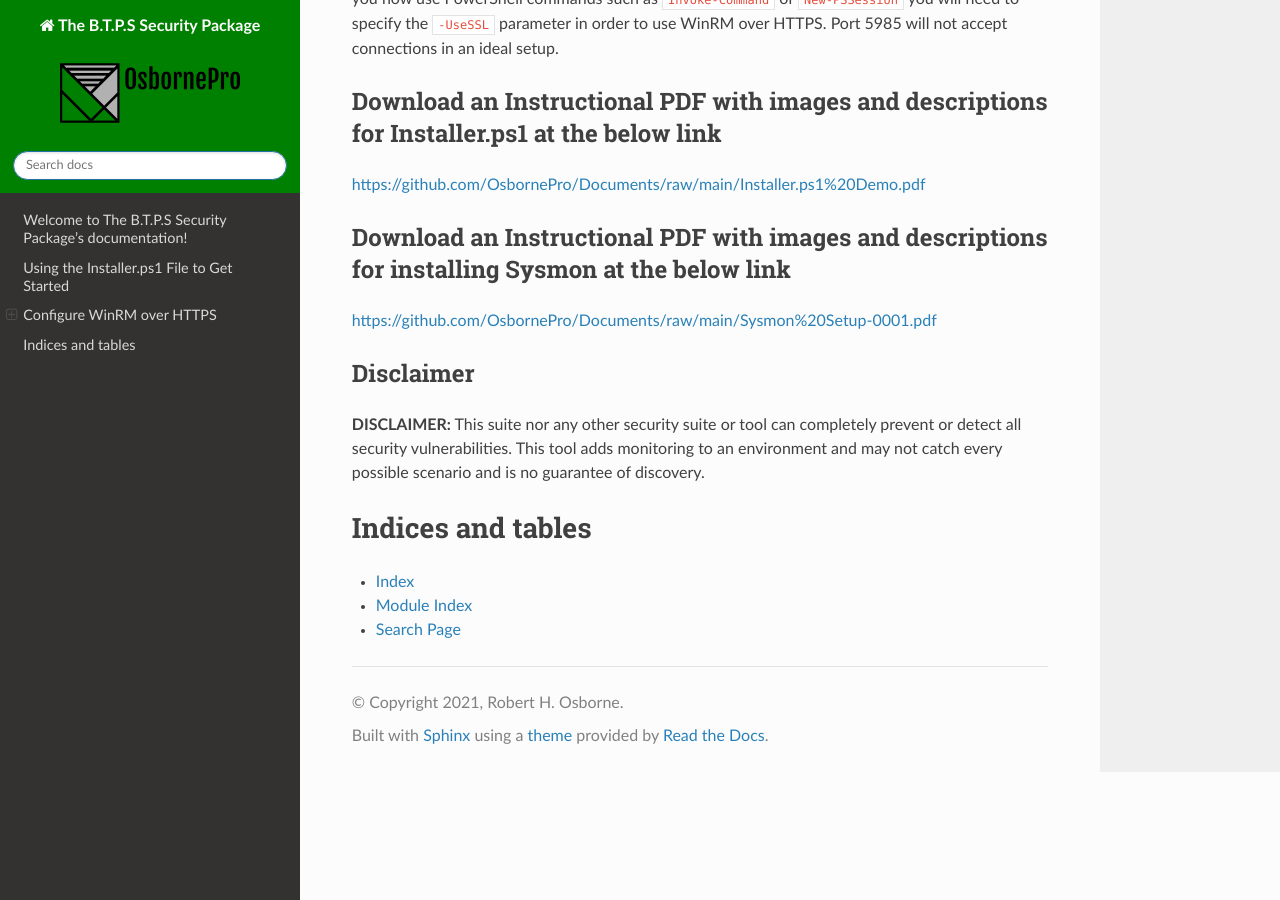
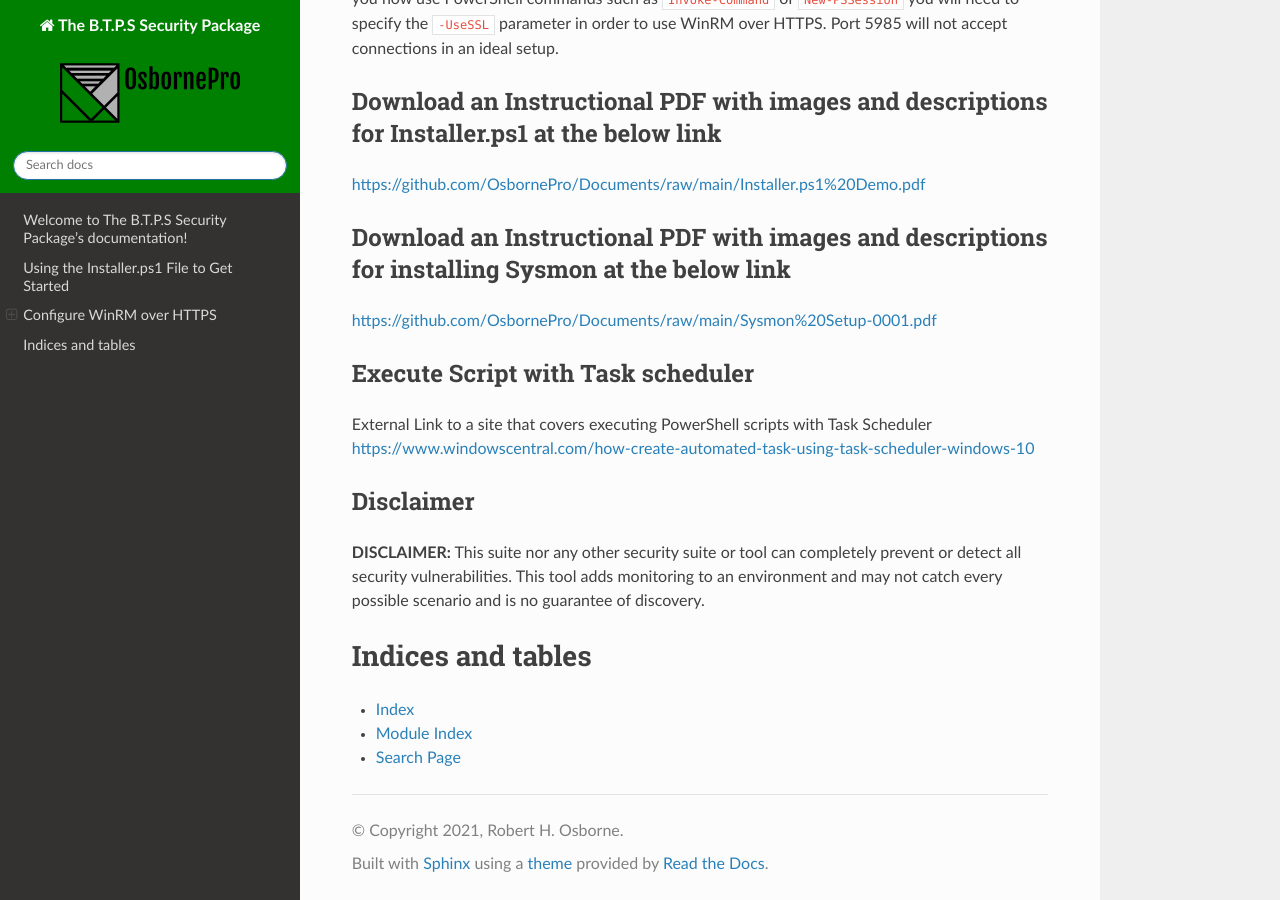
Before and after one commit to OsbornePro/BTPS-SecPack, a Sphinx documentation site: the page built from docs/index.rst, in a window 1280 px wide and 900 px high, scrolled down 7335 px. Built offline with Sphinx 7.4.7 and the Read the Docs theme 2.0.0, drawn with Linux system fonts in a browser that asks for light colours.

Commit message:
Update index.rst
Added info link

```diff
--- a/docs/index.rst
+++ b/docs/index.rst
@@ -216,6 +216,12 @@ Download an Instructional PDF with images and descriptions for installing Sysmon
 https://github.com/OsbornePro/Documents/raw/main/Sysmon%20Setup-0001.pdf
 
 
+Execute Script with Task scheduler
+----------------------------------
+External Link to a site that covers executing PowerShell scripts with Task Scheduler
+https://www.windowscentral.com/how-create-automated-task-using-task-scheduler-windows-10
+
+
 Disclaimer
 ----------
 **DISCLAIMER:** This suite nor any other security suite or tool can completely prevent or detect all security vulnerabilities. This tool adds monitoring to an environment and may not catch every possible scenario and is no guarantee of discovery.
```
